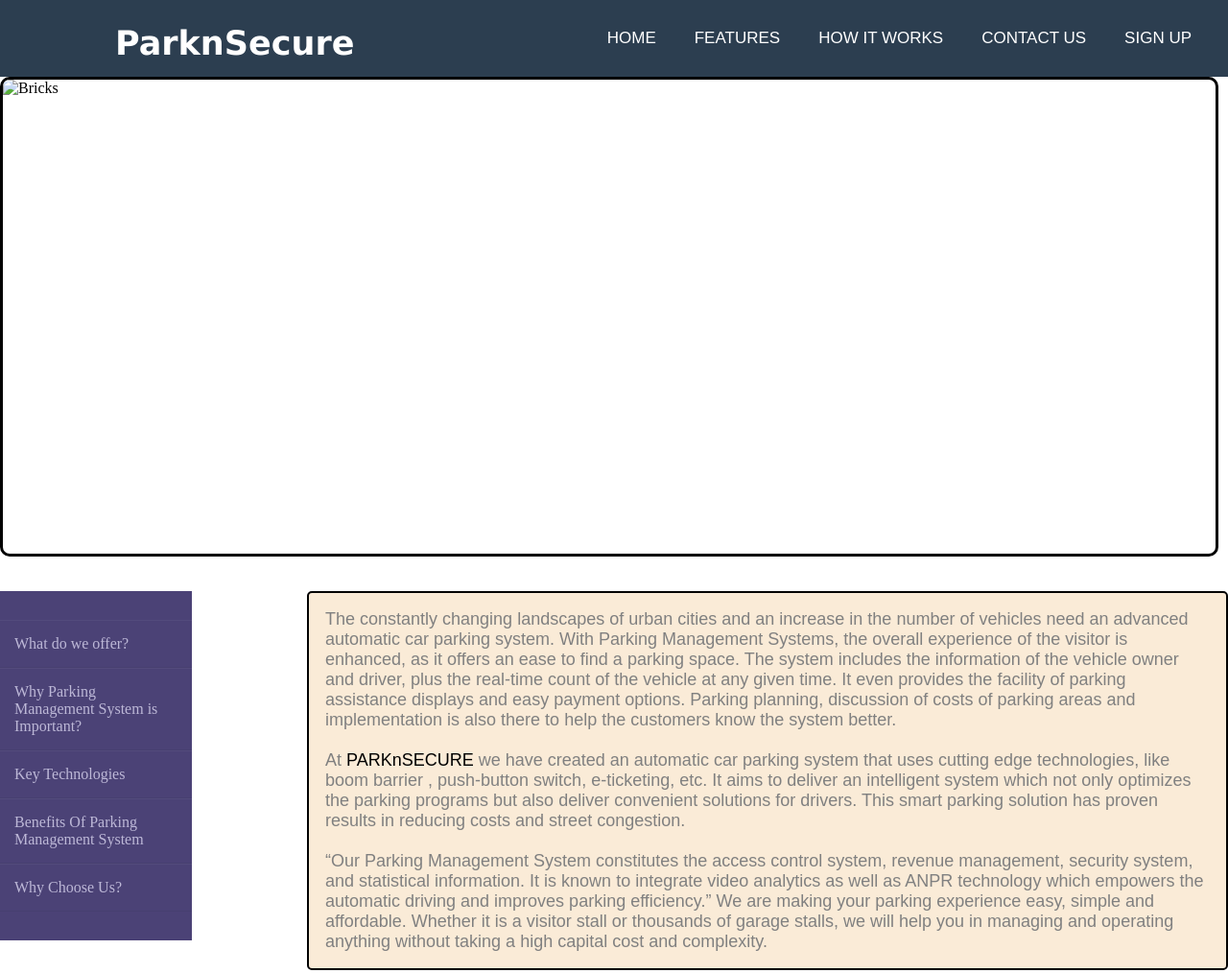
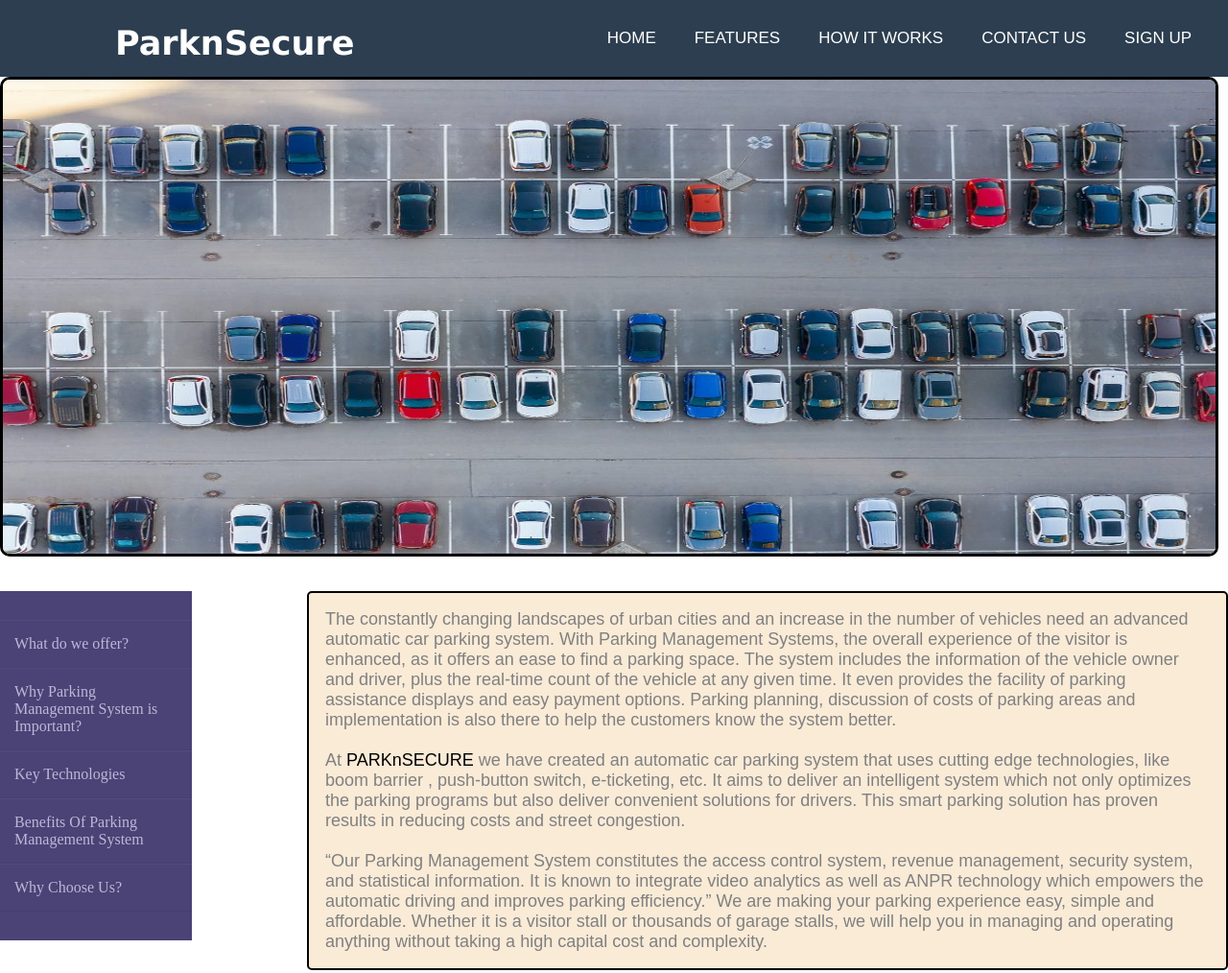
Before and after one commit to KhushiRana2003/Smart-Parking-Management-System, a plain HTML site: page index.html in a window 1280 px wide. Shown: the top 1014 px of the page at 96% size. Drawn offline with Linux system fonts and the light colour scheme; the site is published under a folder, as on GitHub Pages, so addresses that start at the root find nothing.

Commit message:
Update index.html

```diff
--- a/index.html
+++ b/index.html
@@ -27,7 +27,7 @@
 
     <section>
         <div class="image">
-            <img class="image__img" src="/images/parkedCar.jpg" alt="Bricks">
+            <img class="image__img" src="images/parkedCar.jpg" alt="Bricks">
             <div class="image__overlay image__overlay--primary">
                 <div class="image__title">Smart Parking Management System</div>
                 <p class="image__description">
```
